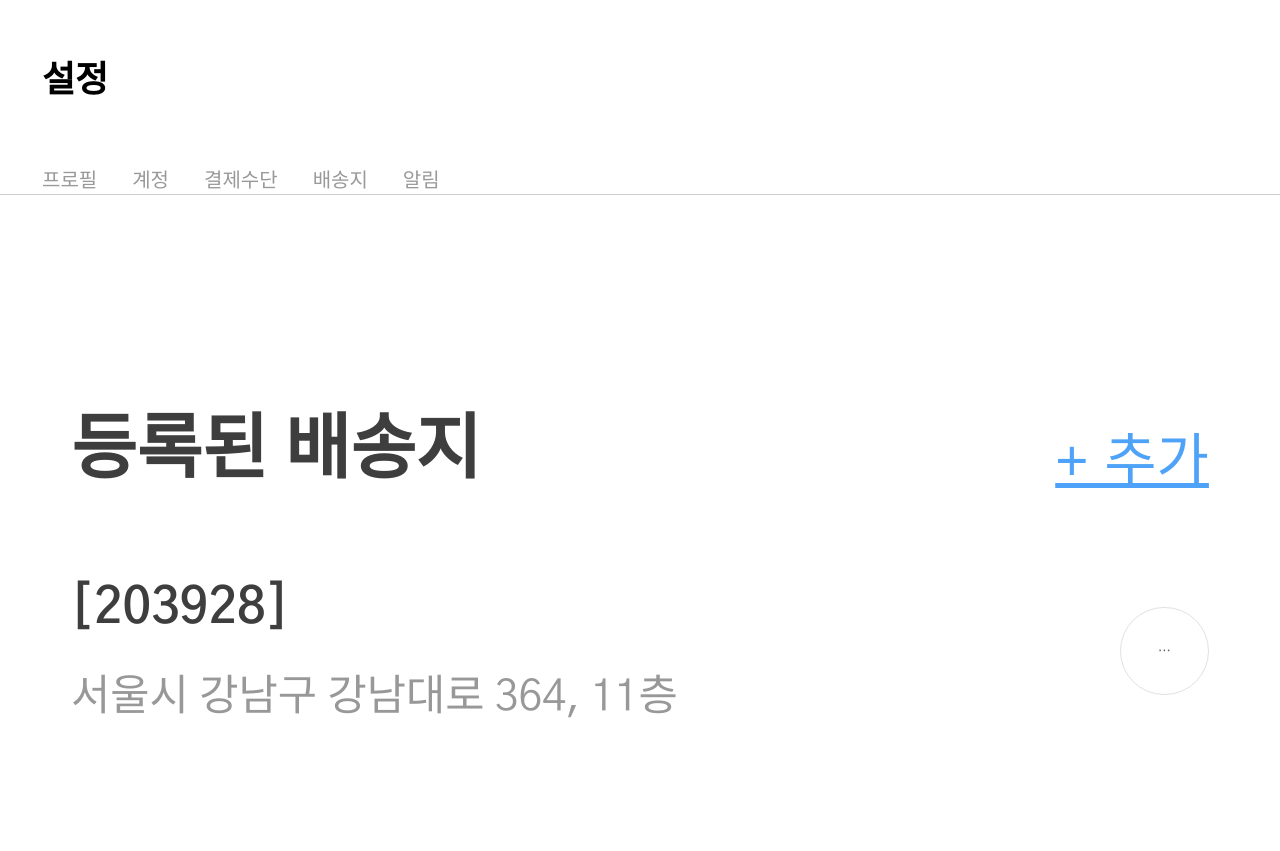
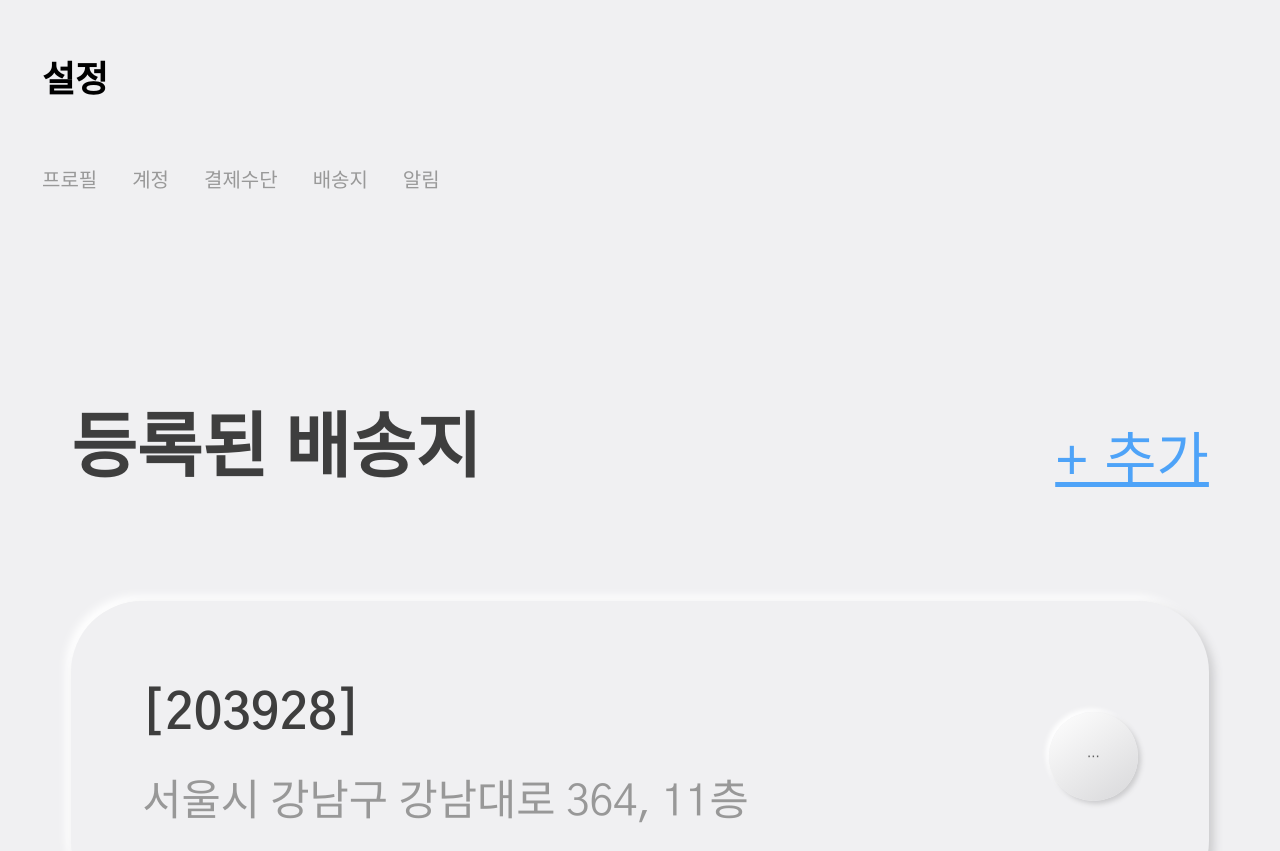
Before and after one commit to freevuehub/tumblbug-test, a React (Create React App) app: page /address in a window 1280 px wide. Shown: the top 851 px of the page. Built offline with nearby package versions, Linux system fonts and the light colour scheme.

Commit message:
[UX/UI]: 리스트 UI 적용

```diff
--- a/src/index.scss
+++ b/src/index.scss
@@ -40,6 +40,7 @@ button {
 }
 
 .app {
+  background-color: #f0f0f2;
   padding-top: ratio(26);
 
   .header-title {
@@ -59,7 +60,6 @@ button {
     display: flex;
     padding: 0 ratio(28);
     justify-content: space-between;
-    border-bottom: ratio(2) solid #cecece;
 
     li {
       a {
@@ -77,7 +77,6 @@ button {
       margin-top: 60px;
       justify-content: flex-start;
       padding: 0 42px;
-      border-bottom-width: 1px;
 
       li {
         margin-right: 35px;
@@ -116,11 +115,16 @@ button {
 
       .address-list {
         li {
+          margin: ratio(30) ratio(20) 0;
           padding: ratio(23) ratio(20);
           display: flex;
           align-items: center;
+          background: #f0f0f2;
+          box-shadow: 5px 5px 10px #ccccce, -5px -5px 10px #ffffff;
+          border-radius: ratio(20);
 
           .info {
+            max-width: calc(100% - 30px);
             h5 {
               @include font(ratio(14), 600, #3e3e3e);
 
@@ -138,11 +142,22 @@ button {
             width: ratio(25);
             height: ratio(25);
             border-radius: 50%;
-            border: 1px solid #e1e1e1;
             color: #5e5e5e;
             line-height: ratio(23);
+            background: linear-gradient(145deg, #ffffff, #d8d8da);
+            box-shadow: 3px 3px 5px #ccccce, -3px -3px 5px #ffffff;
           }
         }
+      }
+      .more-btn {
+        display: block;
+        margin: 0 auto;
+      }
+      .notice {
+        border: 1px solid #e1e1e1;
+        border-radius: ratio(8);
+        margin: 0 ratio(20);
+        padding: ratio(20);
       }
     }
   }
--- a/src/pages/Address.tsx
+++ b/src/pages/Address.tsx
@@ -32,6 +32,13 @@ class Address extends React.PureComponent<TypeProps> {
           <button onClick={this.onAddressAdd}>+ 추가</button>
         </div>
         <AddressList />
+        <button className="more-btn">+ 더 보기</button>
+        <div className="notice">
+          <h4>배송지를 삭제하면 예약된 후원의 배송지 정보도 삭제되나요?</h4>
+          <p>
+            현재 후원하신 프로젝트에 등록된 배송지가 삭제되거나 변경되지 않습니다. 이를 변경하시려면 후원현황에서 변경해주세요. 내 후원현황 바로가기
+          </p>
+        </div>
       </div>
     )
   }
```
